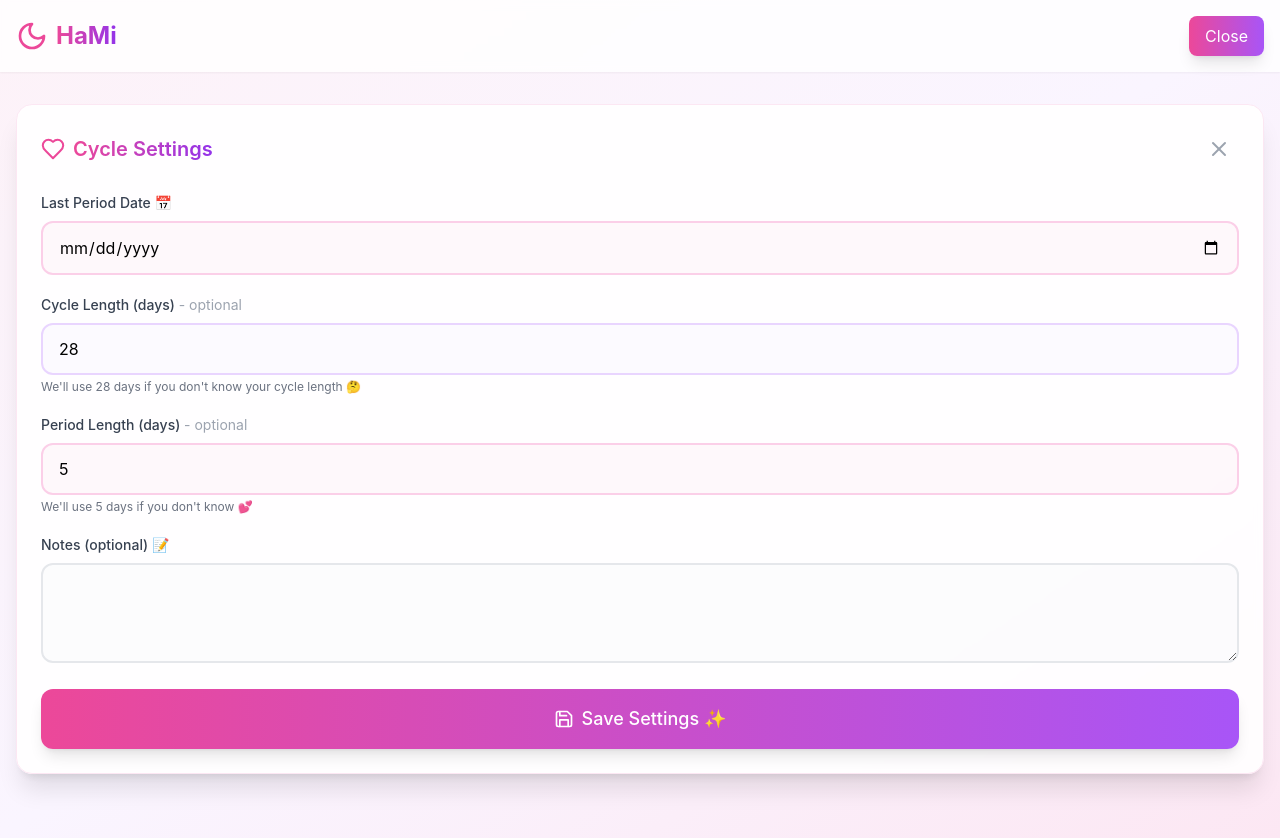
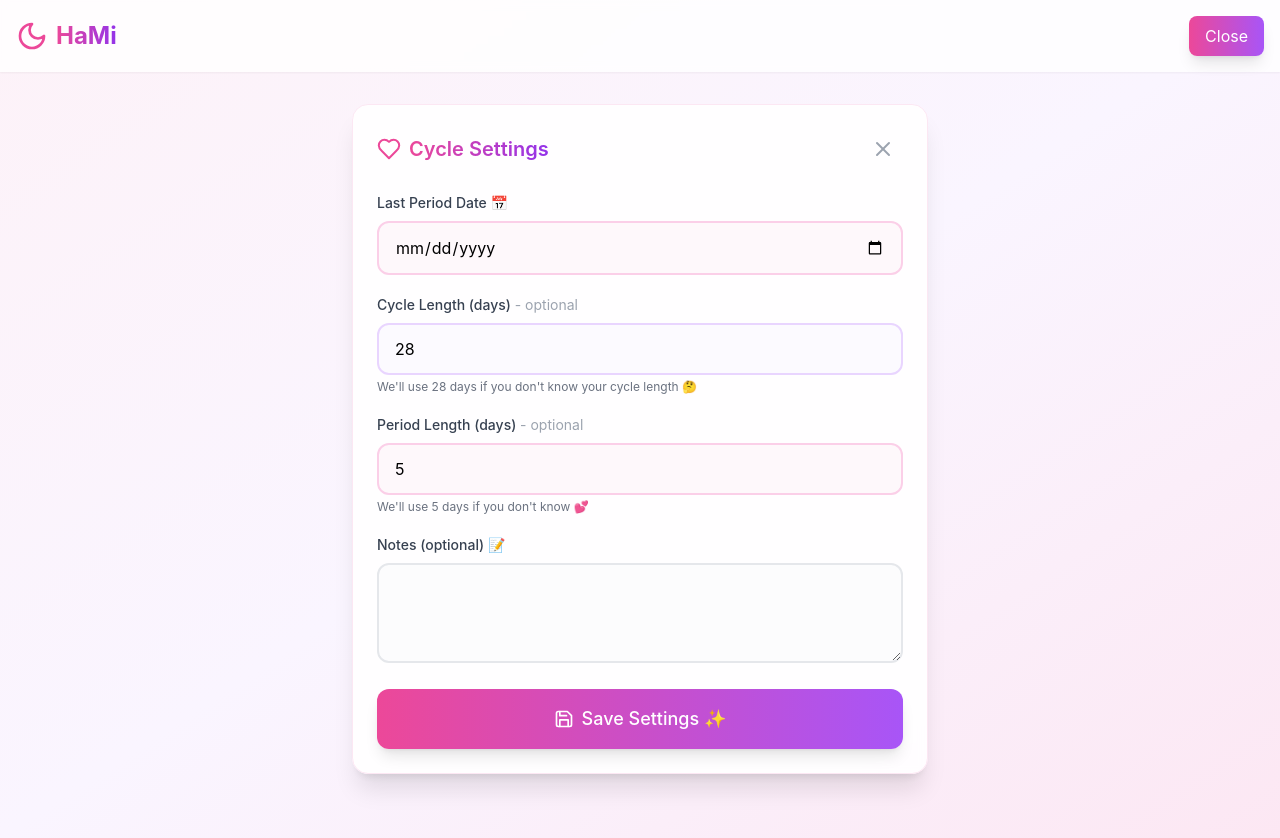
Before and after one commit to Michael-Selby/HaMi, a React (Vite) app in the folder frontend/: page / in a window 1280 px wide. Both pictures are taken after a click on the button "Settings". Built offline with nearby package versions, Linux system fonts and the light colour scheme; no server answers.

Commit message:
form input alignment

```diff
--- a/frontend/src/App.jsx
+++ b/frontend/src/App.jsx
@@ -85,7 +85,7 @@ function App() {
         <AnimatePresence>
           {showForm && (
             <motion.div
-              className="mb-8"
+              className="mb-8 max-w-xl mx-auto"
               initial={{ opacity: 0, y: -20 }}
               animate={{ opacity: 1, y: 0 }}
               exit={{ opacity: 0, y: -20 }}
```
